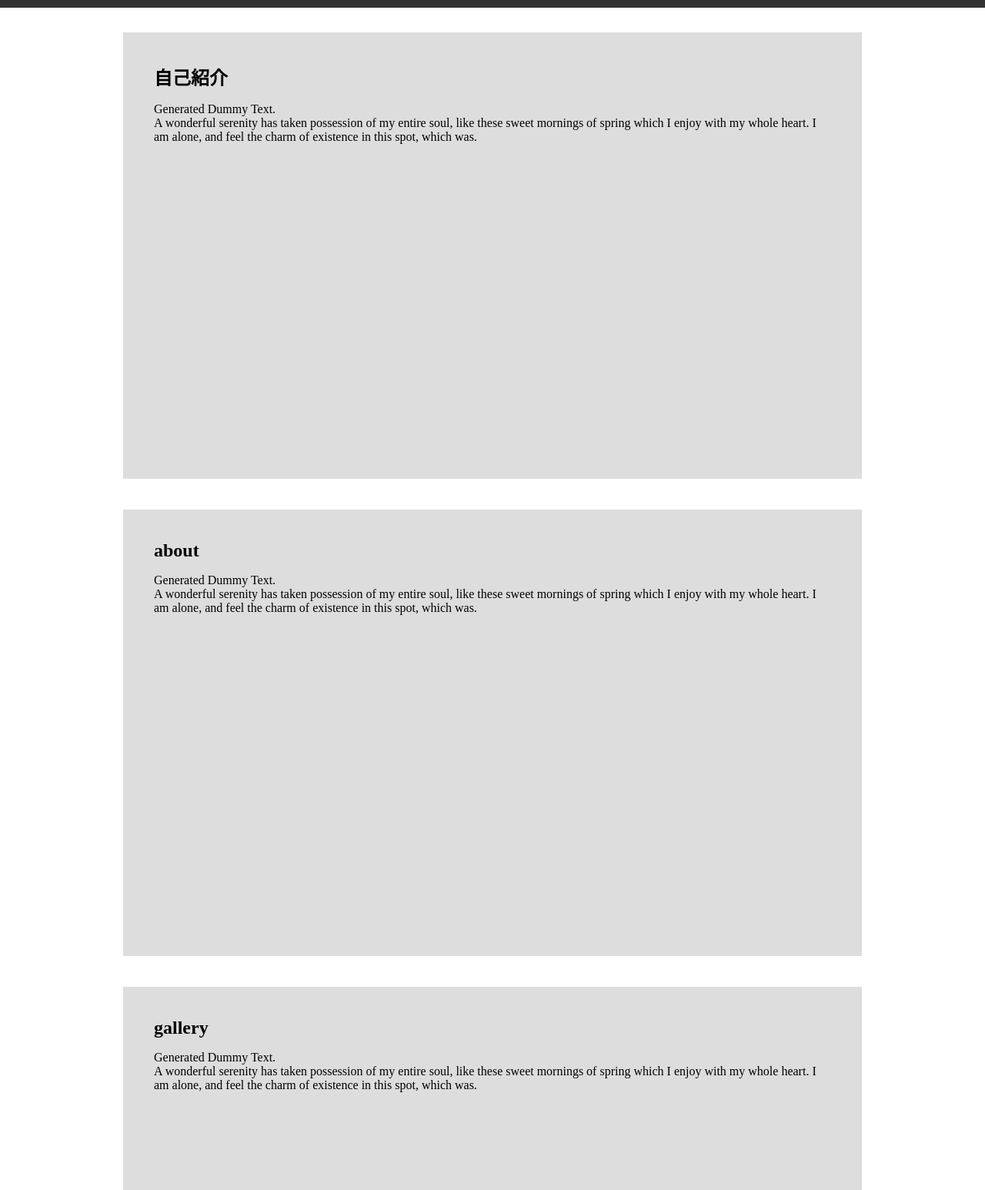
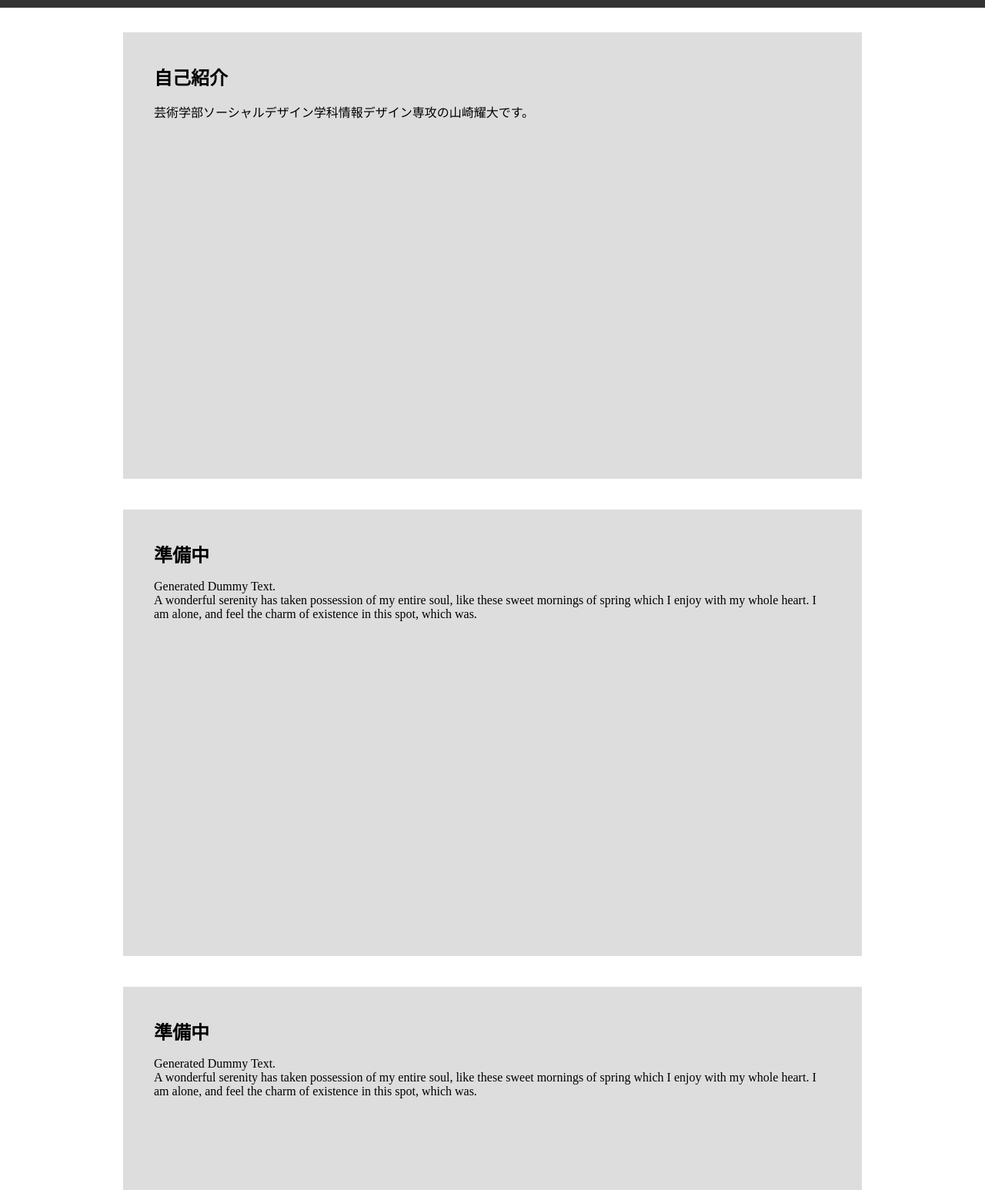
Before and after one commit to yota5611/kadai_sample, a plain HTML site: page index.html in a window 1280 px wide. Shown: the part 54-1600 px from the top of the page at 77% size. Drawn offline with nearby package versions, Linux system fonts and the light colour scheme; a script that the page names is missing.

Commit message:
Update index.html

```diff
--- a/index.html
+++ b/index.html
@@ -34,21 +34,21 @@
 
     <section id="info">
       <h1>自己紹介</h1>
-      <p>Generated Dummy Text.<br>A wonderful serenity has taken possession of my entire soul, like these sweet mornings of spring which I enjoy with my whole heart. I am alone, and feel the charm of existence in this spot, which was.</p>
+      <p> 芸術学部ソーシャルデザイン学科情報デザイン専攻の山崎耀大です。</p>
     </section>
 
     <section id="about">
-      <h1>about</h1>
+      <h1>準備中</h1>
       <p>Generated Dummy Text.<br>A wonderful serenity has taken possession of my entire soul, like these sweet mornings of spring which I enjoy with my whole heart. I am alone, and feel the charm of existence in this spot, which was.</p>
     </section>
 
     <section id="gallery">
-      <h1>gallery</h1>
+      <h1>準備中</h1>
       <p>Generated Dummy Text.<br>A wonderful serenity has taken possession of my entire soul, like these sweet mornings of spring which I enjoy with my whole heart. I am alone, and feel the charm of existence in this spot, which was.</p>
     </section>
 
     <section id="links">
-      <h1>links</h1>
+      <h1>準備中</h1>
       <p>Generated Dummy Text.<br>A wonderful serenity has taken possession of my entire soul, like these sweet mornings of spring which I enjoy with my whole heart. I am alone, and feel the charm of existence in this spot, which was.</p>
     </section>
 
```
